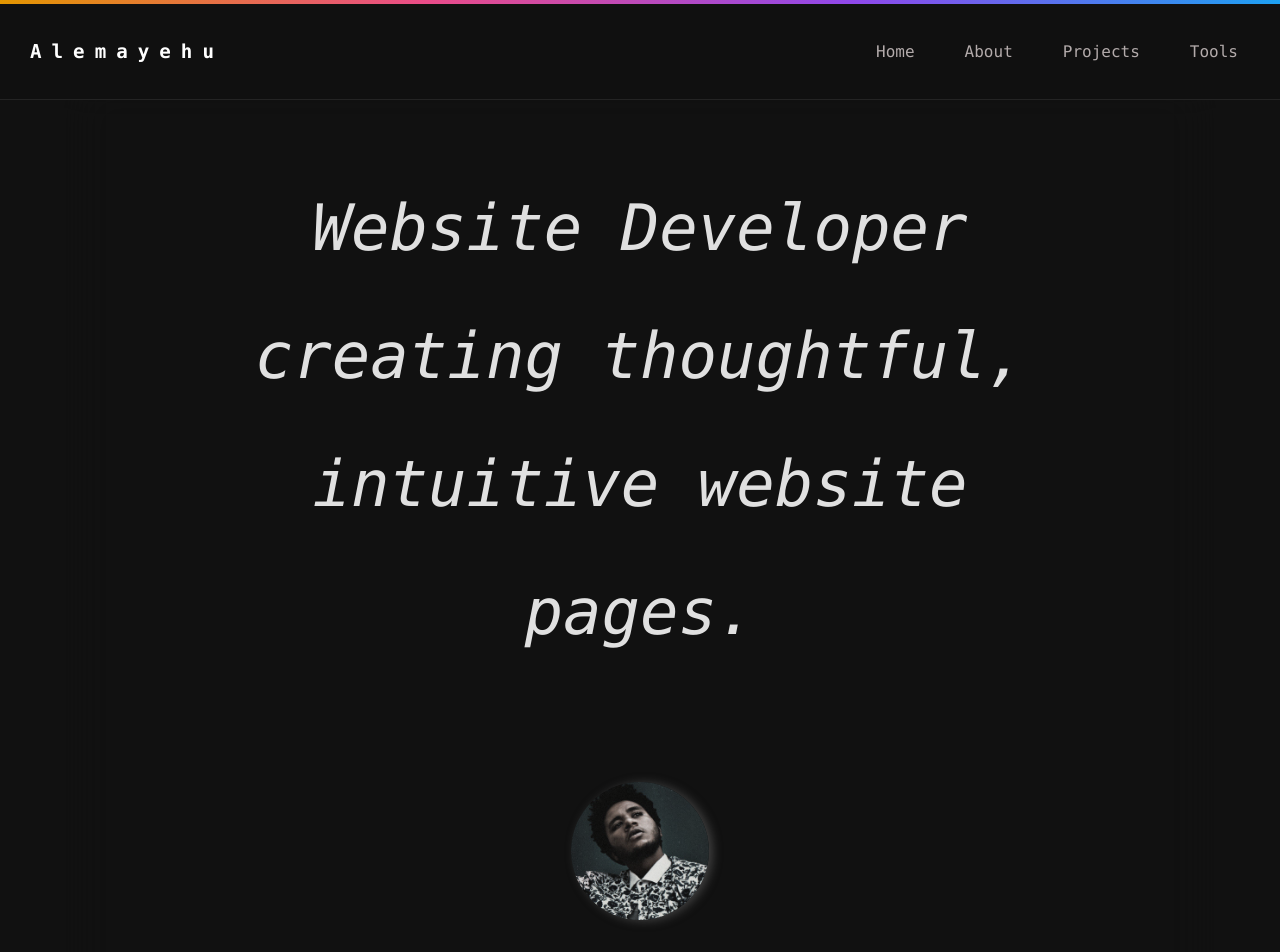
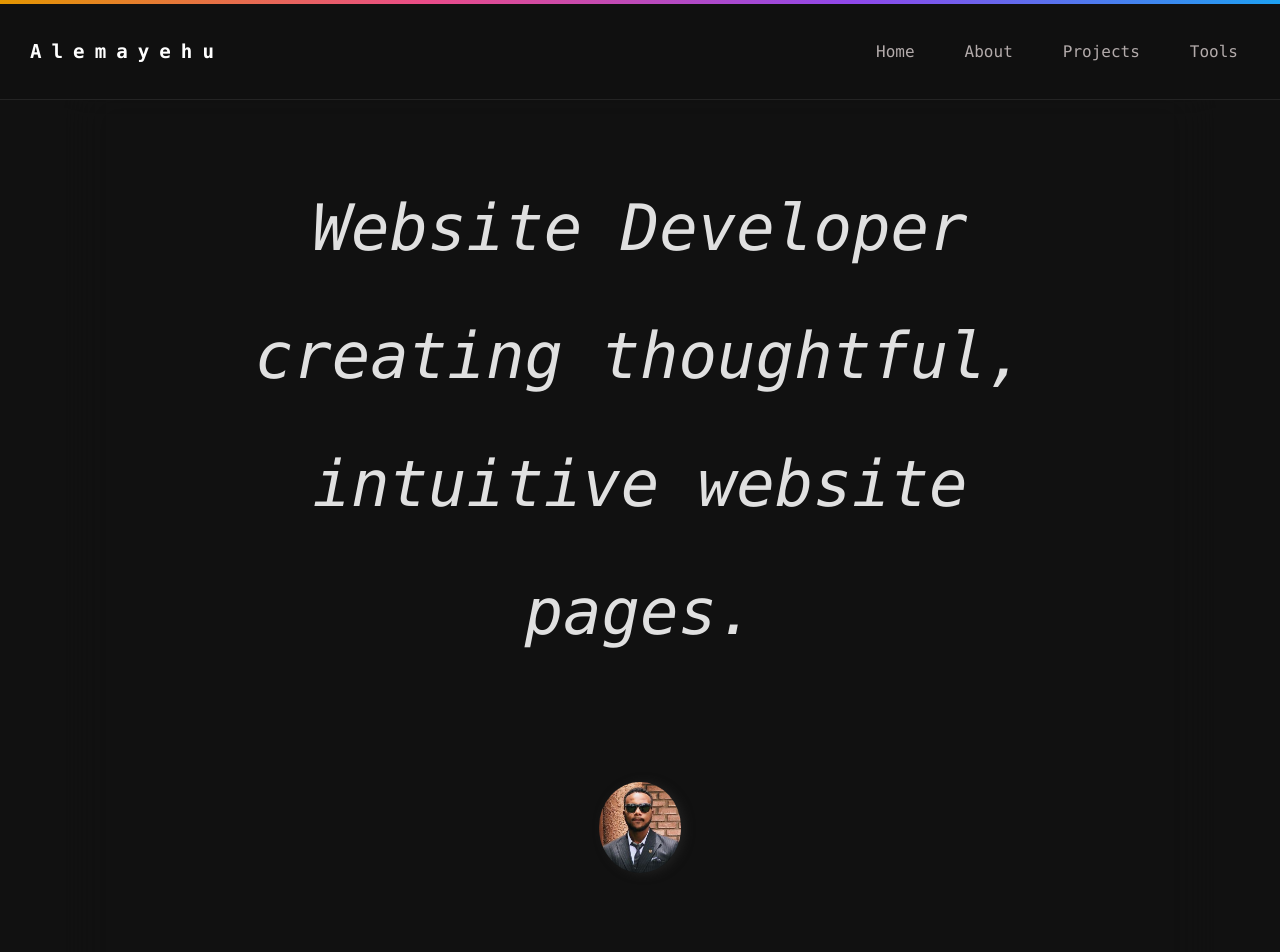
Before and after one commit to afteralexxo/portofolio-using-react, a React (Vite) app: page / in a window 1280 px wide. Shown: the top 952 px of the page. Built offline with nearby package versions, Linux system fonts and the light colour scheme.

Commit message:
change photo

```diff
--- a/src/componenet/Home/MainWrapper.css
+++ b/src/componenet/Home/MainWrapper.css
@@ -38,11 +38,11 @@
 }
 
 .pp-alex{
-    filter: grayscale(70%);
+    /* filter: grayscale(70%); */
     border-radius: 50%;
-    width: 15%;
-    aspect-ratio: 1/1;
-    box-shadow: 4px 1px 10px #413f3f;
+    width: 9%;
+    aspect-ratio: 1/1.1;
+    box-shadow: 4px 1px 10px #202020;
 }
 
 
--- a/src/componenet/Home/MainWrapper.jsx
+++ b/src/componenet/Home/MainWrapper.jsx
@@ -1,5 +1,5 @@
 import './MainWrapper.css'
-import Ppicture from './../../assets/alex.sky.jpg'
+import Ppicture from './../../assets/alex.pp2.jpg'
 import HomeLinks from './HomeLinks'
 
 export default function MainWrapper (props) {
```
Also changed, not shown: src/assets/alex.pp2.jpg (added).
